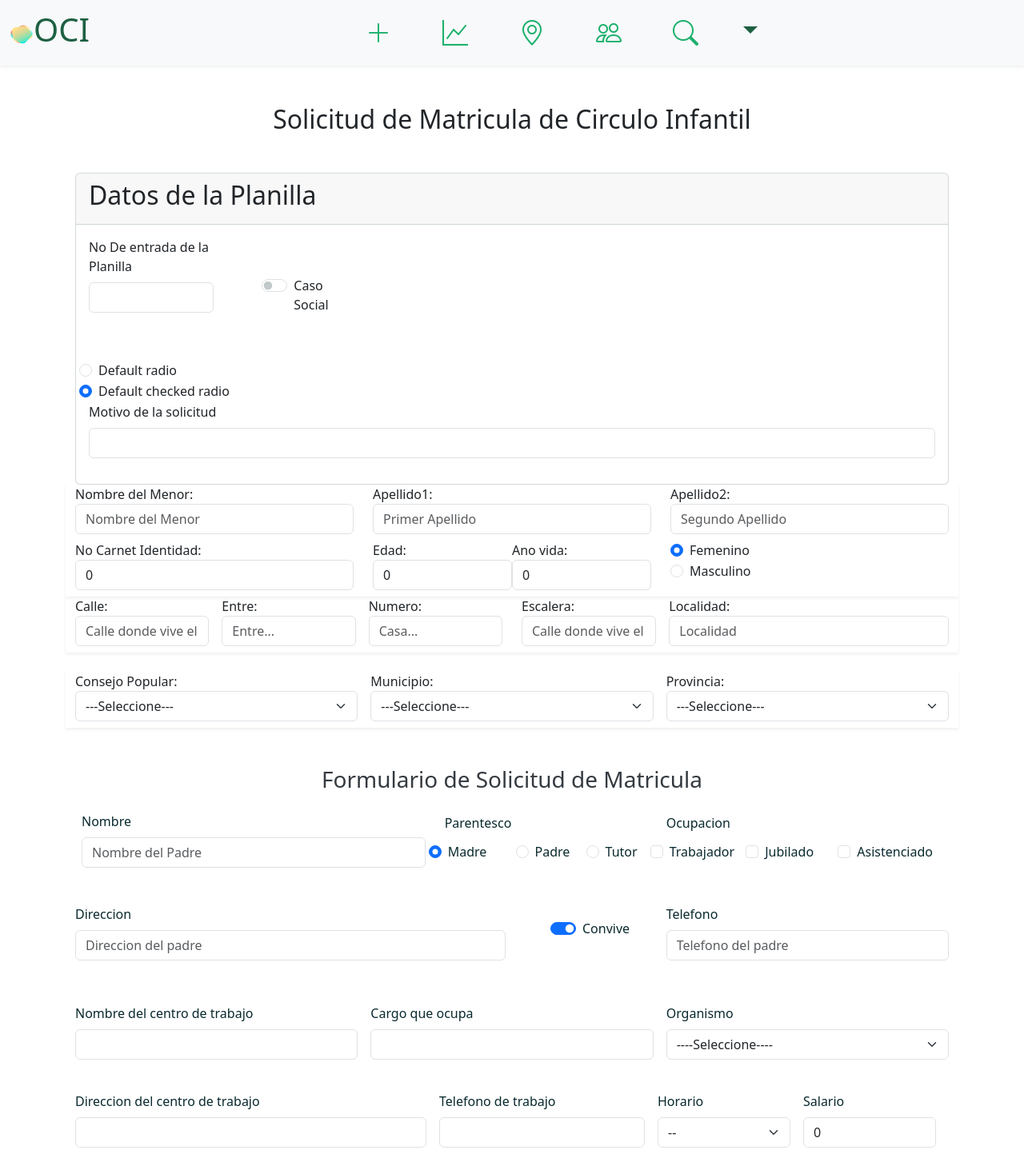
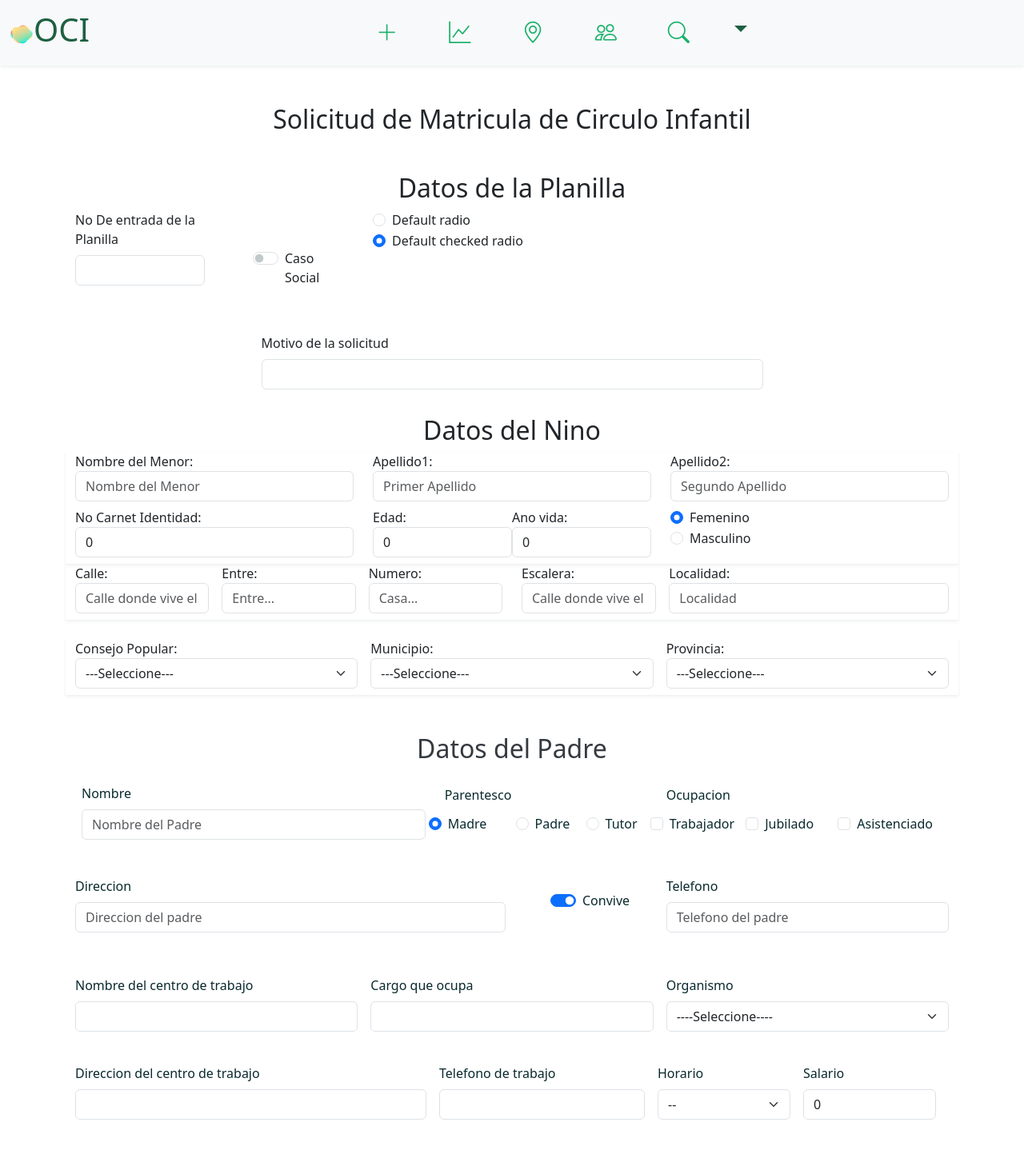
Before and after one commit to yoan0102/pruebaOCIFontend, a React (Vite) app: page /dashboard/submision in a window 1280 px wide. Shown: the top 1468 px of the page at 80% size. Built offline with nearby package versions, Linux system fonts and the light colour scheme.

Commit message:
fix: refractoring formulario

```diff
--- a/src/pages/dashboard/Submision/SubmisionScreen.tsx
+++ b/src/pages/dashboard/Submision/SubmisionScreen.tsx
@@ -104,12 +104,11 @@ const Submision: React.FC<SubmisionInterface> = () => {
         {({ values, handleSubmit }) => (
           <form onSubmit={handleSubmit}>
             <section className="container">
-              <div className="card">
               <div className="card-header">
-                  <h2>Datos de la Planilla</h2>
+                <h2 className="text-center">Datos de la Planilla</h2>
               </div>
               <div className="card-body">
-                  <div className="row">
+                <div className="row justify-content-around">
                   <div className="col-sm-2 mb-3">
                     <label htmlFor="noEntry" className="form-label">
                       No De entrada de la Planilla
@@ -130,6 +129,7 @@ const Submision: React.FC<SubmisionInterface> = () => {
                       </label>
                     </div>
                   </div>
+                  <div className="col-sm">
                     <div className="form-check">
                       <input className="form-check-input" type="radio" name="flexRadioDefault" id="flexRadioDefault1" />
                       <label className="form-check-label" htmlFor="flexRadioDefault1">
@@ -148,12 +148,13 @@ const Submision: React.FC<SubmisionInterface> = () => {
                         Default checked radio
                       </label>
                     </div>
-                    <div className="mb-3">
+                  </div>
+
+                  <div className="mb-3 col-md-7">
                     <label htmlFor="motive" className="form-label">
                       Motivo de la solicitud
                     </label>
                     <Field type="textarea" name="motive" className="form-control" id="motive" rows={3}></Field>
-                    </div>
                   </div>
                 </div>
               </div>
--- a/src/pages/dashboard/Submision/components/forms/FormChildren/FormChildren.tsx
+++ b/src/pages/dashboard/Submision/components/forms/FormChildren/FormChildren.tsx
@@ -8,7 +8,10 @@ type FormChildrenProps = {
 
 const FormChildren: React.FC<FormChildrenProps> = ({ values }) => {
   return (
-    <div className="container">
+    <div className="container mt-3">
+      <div className="card-header">
+        <h2 className="text-center">Datos del Nino</h2>
+      </div>
       {/* primera seccion */}
       <section className="row shadow-sm">
         <div className="col-12 col-md-4 d-flex flex-column">
--- a/src/pages/dashboard/Submision/components/forms/FormPaterns/FormPaterns.tsx
+++ b/src/pages/dashboard/Submision/components/forms/FormPaterns/FormPaterns.tsx
@@ -8,16 +8,13 @@ type FormParetnsProps = {
 
 const htmlFormPaterns: React.FC<FormParetnsProps> = ({ values }) => {
   return (
-    <section>
     <div className="container">
       <div className="row d-flex justify-content-center align-items-center h-100">
         <div className="col">
           <div className="card-body text-left">
             <div className="mb-md-5 mt-md-4">
               <div className="card-body text-black">
-                  <h3 className="text-dark d-flex justify-content-center align-items-center">
-                    Formulario de Solicitud de Matricula
-                  </h3>
+                <h2 className="text-dark d-flex justify-content-center align-items-center">Datos del Padre</h2>
 
                 <div className="row g-3 justify-content-between align-items-center">
                   <div className="col-sm-5 p-3">
@@ -422,7 +419,6 @@ const htmlFormPaterns: React.FC<FormParetnsProps> = ({ values }) => {
         </div>
       </div>
     </div>
-    </section>
   );
 };
 
--- a/src/pages/dashboard/components/NavbarDashboard/styles/NavbarDashboard.scss
+++ b/src/pages/dashboard/components/NavbarDashboard/styles/NavbarDashboard.scss
@@ -1,5 +1,5 @@
 i {
-  font-size: 2rem;
+  font-size: 1.7rem;
 }
 
 .dashboard-navbar__dropdown {
```
Lines whose indentation alone changed are shown as unchanged.
